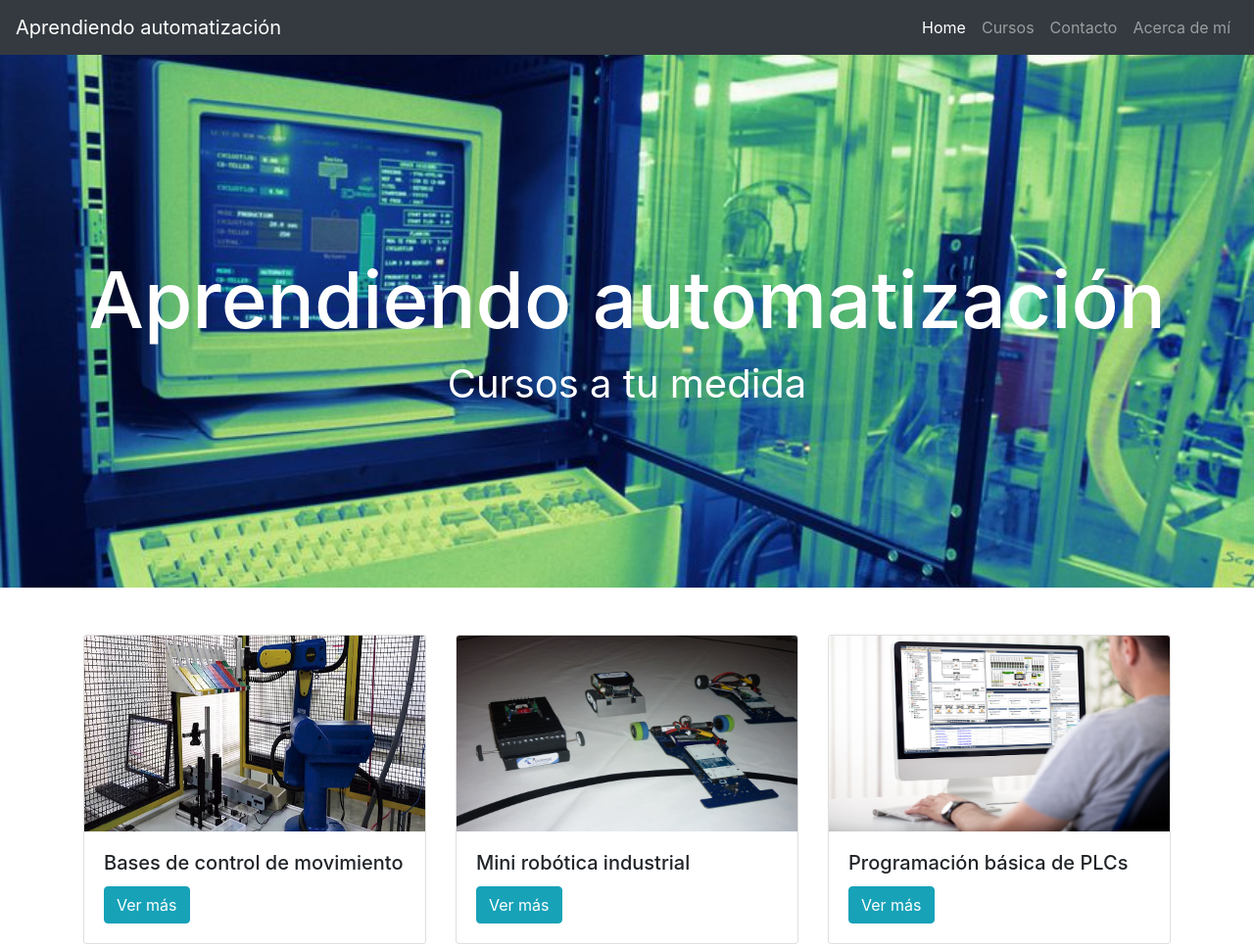
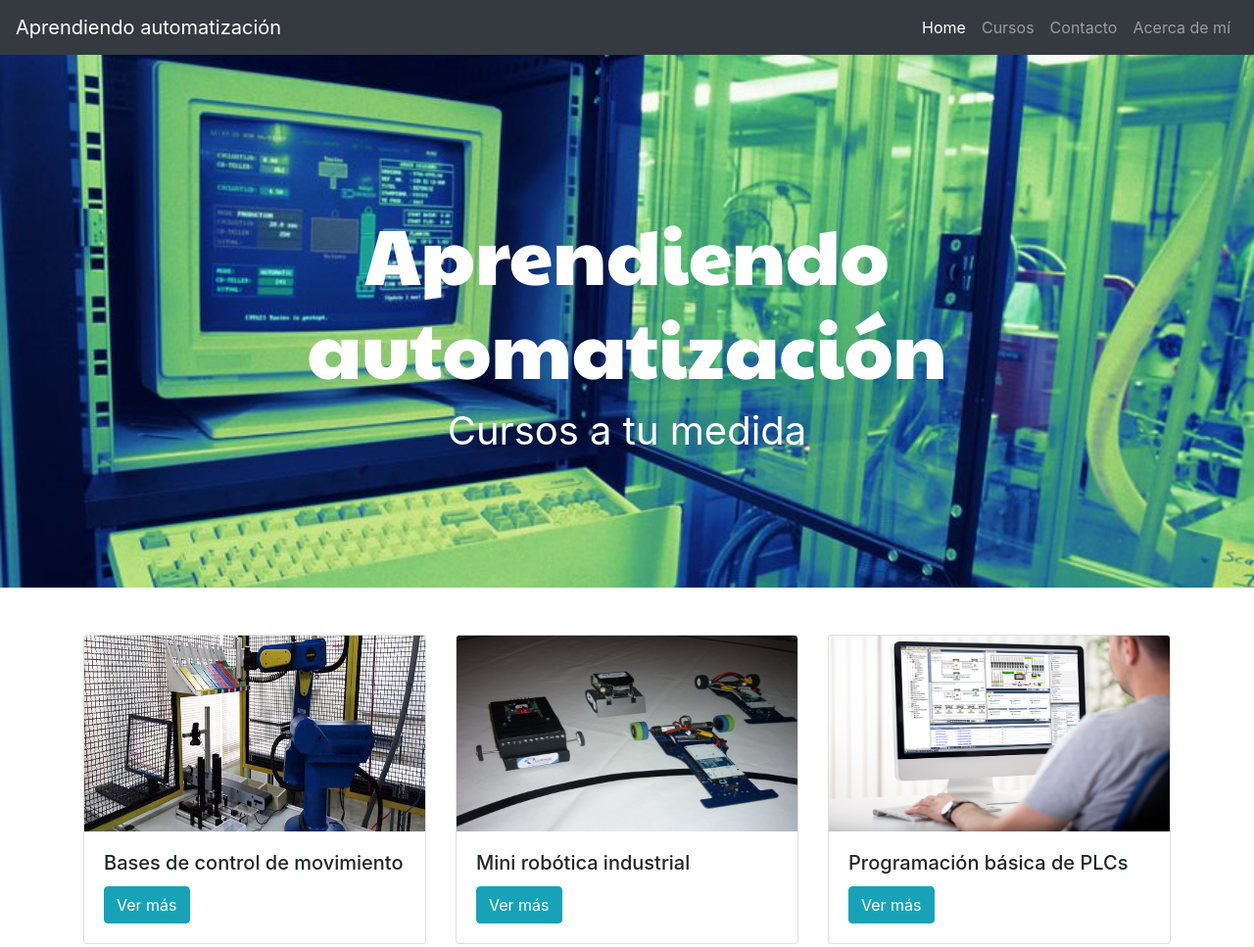
Before and after one commit to dulcehc/automation-courses, a plain HTML site: page index.html in a window 1280 px wide. Shown: the top 967 px of the page at 98% size. Drawn offline with nearby package versions, Linux system fonts and the light colour scheme.

Commit message:
add new font to title

```diff
--- a/assets/css/styles.css
+++ b/assets/css/styles.css
@@ -6,6 +6,9 @@
   display: flex;
   justify-content: center;
   align-items: center;
+}
+.welcome .page-title {
+  font-family: 'Paytone One', sans-serif;
 }
 .anchor {
   display: block;
--- a/index.html
+++ b/index.html
@@ -9,6 +9,7 @@
   <!-- Bootstrap CSS -->
   <link rel="stylesheet" href="https://maxcdn.bootstrapcdn.com/bootstrap/4.0.0/css/bootstrap.min.css" integrity="sha384-Gn5384xqQ1aoWXA+058RXPxPg6fy4IWvTNh0E263XmFcJlSAwiGgFAW/dAiS6JXm" crossorigin="anonymous">
   <link rel="stylesheet" href="assets/css/styles.css">
+  <link href="https://fonts.googleapis.com/css?family=Paytone+One" rel="stylesheet">
 
   <title>Aprendiendo automatización</title>
 </head>
```
